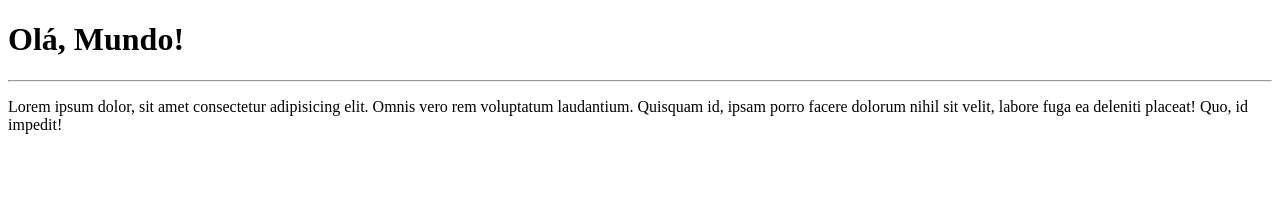
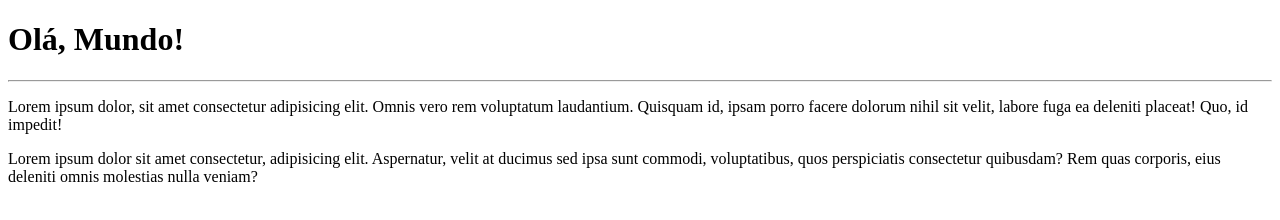
Before and after one commit to paulocataneo/Ola-Mundo, a plain HTML site: page site-exemplo/index.html in a window 1280 px wide. Drawn offline with Linux system fonts and the light colour scheme.

Commit message:
adicionei um paragrafo

```diff
--- a/site-exemplo/index.html
+++ b/site-exemplo/index.html
@@ -9,6 +9,7 @@
     <h1>Olá, Mundo!</h1>
     <hr>
     <p>Lorem ipsum dolor, sit amet consectetur adipisicing elit. Omnis vero rem voluptatum laudantium. Quisquam id, ipsam porro facere dolorum nihil sit velit, labore fuga ea deleniti placeat! Quo, id impedit!</p>
+    <p>Lorem ipsum dolor sit amet consectetur, adipisicing elit. Aspernatur, velit at ducimus sed ipsa sunt commodi, voluptatibus, quos perspiciatis consectetur quibusdam? Rem quas corporis, eius deleniti omnis molestias nulla veniam?</p>
 
 </body>
 </html>
```
